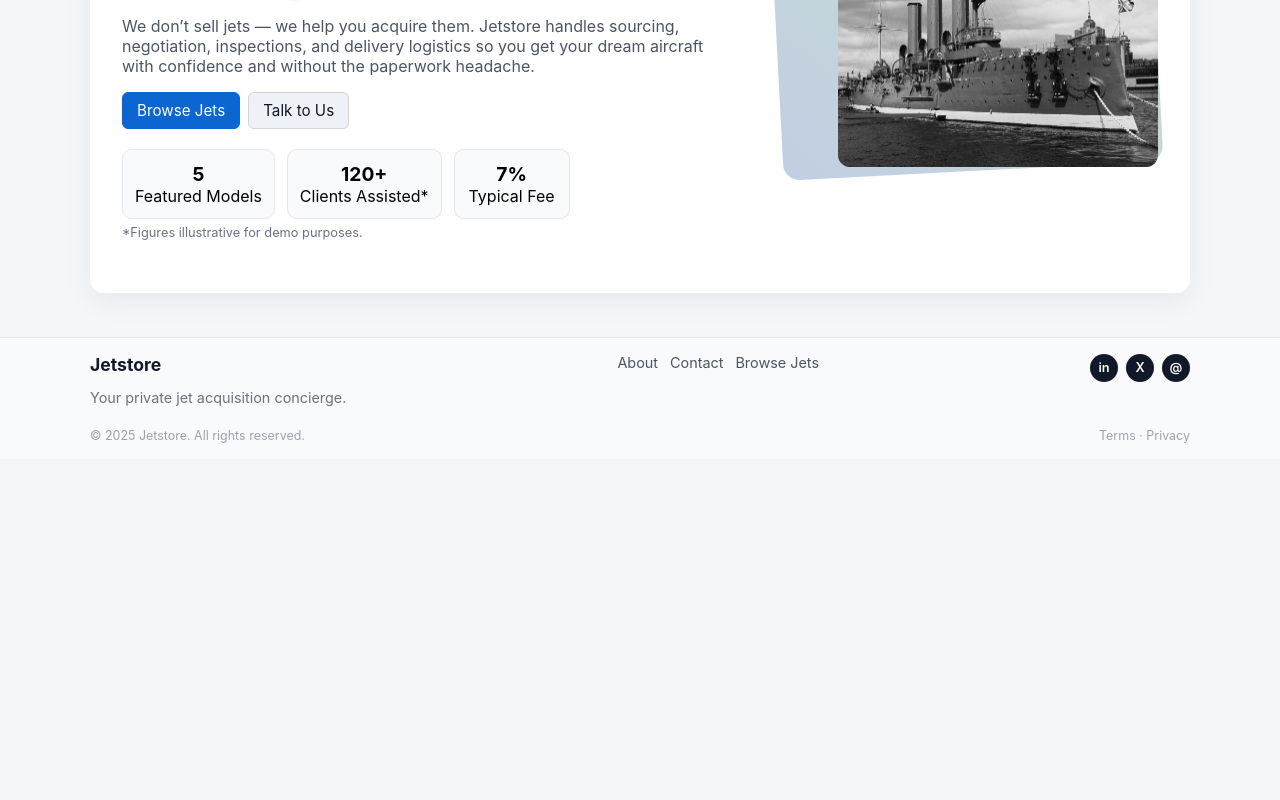
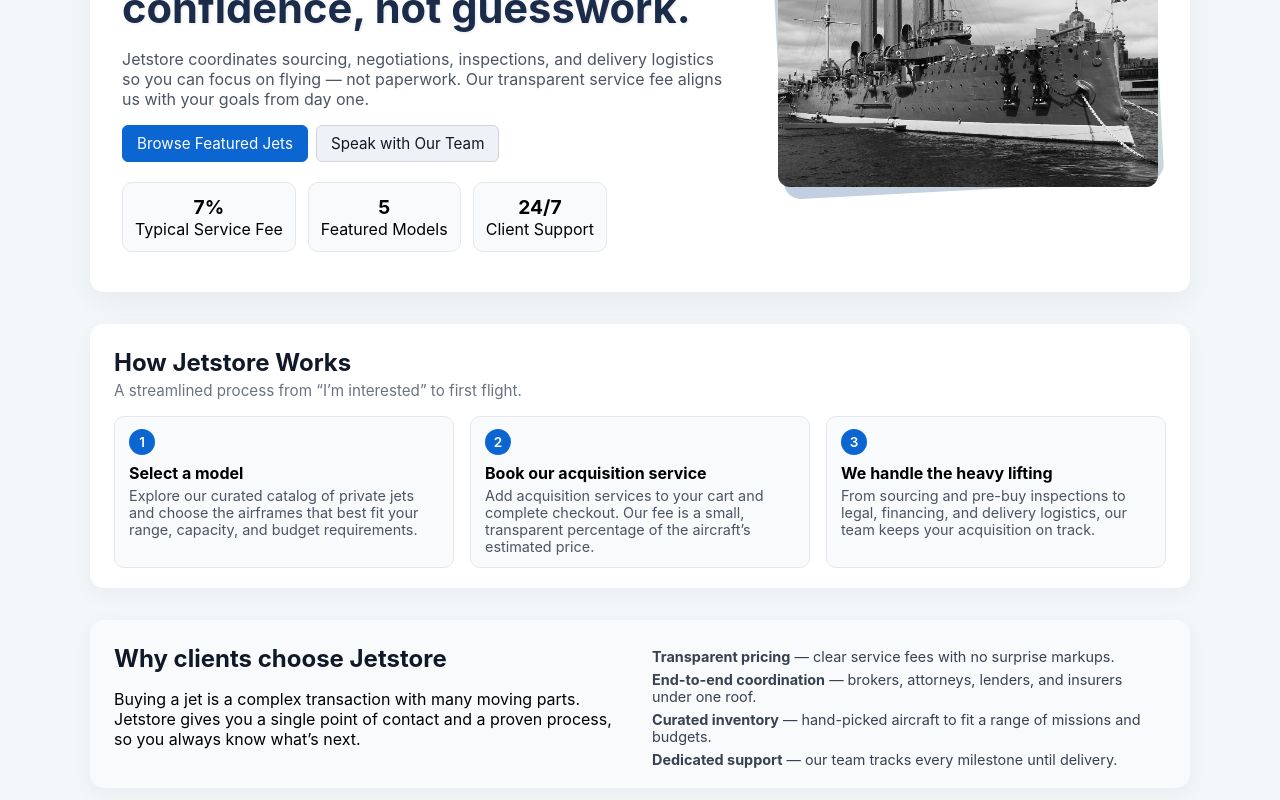
Before and after one commit to Dragontory/CSE5234-Lab, a React (Create React App) app in the folder jetstore/: page / in a window 1280 px wide. Shown: the part 260-1060 px from the top of the page. Before the commit the page ends 800 px from the top, so only its background shows below. Built offline with nearby package versions, Linux system fonts and the light colour scheme.

Commit message:
Fixed some of the products on the purchase page

```diff
--- a/jetstore/src/App.css
+++ b/jetstore/src/App.css
@@ -272,18 +272,117 @@
   font-size: 1.2rem;
 }
 
+.hero-pill {
+  display: inline-flex;
+  align-items: center;
+  padding: 4px 10px;
+  border-radius: 999px;
+  background: #e0f2fe;
+  color: #0369a1;
+  font-size: 0.8rem;
+  font-weight: 600;
+  letter-spacing: 0.06em;
+  text-transform: uppercase;
+  margin-bottom: 10px;
+}
+
+/* Sections below hero */
+.home-section {
+  margin-top: 32px;
+  background: #ffffff;
+  padding: 24px 24px 20px;
+  border-radius: 14px;
+  box-shadow: 0 6px 22px rgba(15, 23, 42, 0.05);
+}
+
+.home-section-muted {
+  background: #f9fafb;
+}
+
+.home-section h2 {
+  margin-top: 0;
+  margin-bottom: 4px;
+  font-size: 1.5rem;
+  color: #111827;
+}
+
+.home-section-subtitle {
+  margin: 0 0 16px;
+  color: #6b7280;
+  font-size: 0.95rem;
+}
+
+.home-steps {
+  display: grid;
+  grid-template-columns: repeat(3, minmax(0, 1fr));
+  gap: 16px;
+  margin-top: 8px;
+}
+
+.home-step {
+  background: #f9fafb;
+  border-radius: 10px;
+  padding: 12px 14px;
+  border: 1px solid #e5e7eb;
+  text-align: left;
+}
+
+.home-step-number {
+  width: 26px;
+  height: 26px;
+  border-radius: 999px;
+  background: #0b66d1;
+  color: #fff;
+  display: inline-flex;
+  align-items: center;
+  justify-content: center;
+  font-size: 0.85rem;
+  font-weight: 600;
+  margin-bottom: 6px;
+}
+
+.home-step h3 {
+  margin: 2px 0 4px;
+  font-size: 1rem;
+}
+
+.home-step p {
+  margin: 0;
+  font-size: 0.9rem;
+  color: #4b5563;
+}
+
+.home-grid {
+  display: grid;
+  grid-template-columns: minmax(0, 1.2fr) minmax(0, 1.2fr);
+  gap: 24px;
+  align-items: flex-start;
+}
+
+.home-feature-list {
+  list-style: none;
+  padding: 0;
+  margin: 4px 0 0;
+  font-size: 0.9rem;
+  color: #374151;
+}
+
+.home-feature-list li + li {
+  margin-top: 6px;
+}
+
 /* Catalog */
 .catalog {
-  display: flex;
-  flex-wrap: wrap;
-  gap: 20px;
-  justify-content: flex-start;
+  display: grid;
+  grid-template-columns: repeat(2, minmax(0, 1fr));
+  gap: 24px;
 }
+
 
 .card {
   border: 1px solid #e5e7eb;
   padding: 0;
-  width: 260px;
+  width: 100%;
   border-radius: 14px;
   background: #fff;
   box-shadow: 0 4px 10px rgba(15, 23, 42, 0.06);
@@ -633,13 +732,6 @@
   color: #6b7280;
 }
 
-.cart-item-actions {
-  display: flex;
-  flex-direction: column;
-  gap: 4px;
-  align-items: flex-end;
-}
-
 .cart-qty-controls {
   display: inline-flex;
   align-items: center;
@@ -664,23 +756,50 @@
   cursor: pointer;
 }
 
+.cart-checkout {
+  padding-inline: 10px;
+}
+
+.cart-item-actions {
+  display: flex;
+  flex-direction: column;
+  gap: 4px;
+  align-items: flex-end;
+}
+
+.cart-line-total {
+  font-size: 0.82rem;
+  color: #111827;
+  font-weight: 500;
+}
+
+/* footer area */
 .cart-foot {
-  margin-top: 8px;
-  font-weight: 700;
-  text-align: right;
+  margin-top: 12px;
+  padding-top: 8px;
+  border-top: 1px solid #e5e7eb;
   display: flex;
   justify-content: space-between;
   align-items: center;
-  gap: 8px;
+  gap: 12px;
 }
 
-.cart-total span {
-  font-size: 0.86rem;
-  color: #6b7280;
+.cart-total {
+  display: flex;
+  flex-direction: column;
+  align-items: flex-end;
 }
 
-.cart-checkout {
-  padding-inline: 10px;
+.cart-total-label {
+  font-size: 0.8rem;
+  color: #6b7280;
+  margin-bottom: 2px;
+}
+
+.cart-total-amount {
+  font-size: 1rem;
+  font-weight: 700;
+  color: #111827;
 }
 
 /* About / Contact layout tweaks */
@@ -850,6 +969,14 @@
     width: 100%;
   }
 
+  .home-steps {
+    grid-template-columns: minmax(0, 1fr);
+  }
+
+  .home-grid {
+    grid-template-columns: minmax(0, 1fr);
+  }
+
   .checkout-layout {
     grid-template-columns: minmax(0, 1fr);
   }
@@ -863,7 +990,7 @@
   }
 
   .card {
-    width: calc(50% - 10px);
+    width: 100%;
   }
 }
 
@@ -876,8 +1003,8 @@
     padding-inline: 6px;
   }
 
-  .card {
-    width: 100%;
+  .catalog {
+    grid-template-columns: minmax(0, 1fr);
   }
 }
 
--- a/jetstore/src/components/Home.js
+++ b/jetstore/src/components/Home.js
@@ -4,39 +4,112 @@
 
 export default function Home() {
   return (
+    <>
       <div className="home-hero">
         <div className="hero-left">
-        <h1>Jetstore Acquisition Concierge</h1>
+          <div className="hero-pill">Jet acquisition concierge</div>
+          <h1>Acquire your next jet with confidence, not guesswork.</h1>
           <p>
-          We don’t sell jets — we help you acquire them. Jetstore handles sourcing, negotiation,
-          inspections, and delivery logistics so you get your dream aircraft with confidence and
-          without the paperwork headache.
+            Jetstore coordinates sourcing, negotiations, inspections, and delivery logistics
+            so you can focus on flying — not paperwork. Our transparent service fee aligns
+            us with your goals from day one.
           </p>
+
           <div className="hero-actions">
-          <Link to="/purchase" className="btn primary">Browse Jets</Link>
-          <Link to="/contact" className="btn">Talk to Us</Link>
+            <Link to="/purchase" className="btn primary">
+              Browse Featured Jets
+            </Link>
+            <Link to="/contact" className="btn">
+              Speak with Our Team
+            </Link>
           </div>
+
           <div className="stats">
+            <div className="stat">
+              <div className="stat-number">7%</div>
+              <div className="stat-label">Typical Service Fee</div>
+            </div>
             <div className="stat">
               <div className="stat-number">5</div>
               <div className="stat-label">Featured Models</div>
             </div>
             <div className="stat">
-            <div className="stat-number">120+</div>
-            <div className="stat-label">Clients Assisted*</div>
-          </div>
-          <div className="stat">
-            <div className="stat-number">7%</div>
-            <div className="stat-label">Typical Fee</div>
+              <div className="stat-number">24/7</div>
+              <div className="stat-label">Client Support</div>
             </div>
           </div>
-        <p style={{ fontSize: '0.8rem', color: '#6b7280', marginTop: 6 }}>
-          *Figures illustrative for demo purposes.
+        </div>
+
+        <div className="hero-right">
+          <img src="/assets/orion.jpg" alt="Orion jet flying above the clouds" />
+        </div>
+      </div>
+
+      {/* How it works section */}
+      <section className="home-section">
+        <h2>How Jetstore Works</h2>
+        <p className="home-section-subtitle">
+          A streamlined process from “I’m interested” to first flight.
+        </p>
+
+        <div className="home-steps">
+          <div className="home-step">
+            <div className="home-step-number">1</div>
+            <h3>Select a model</h3>
+            <p>
+              Explore our curated catalog of private jets and choose the airframes that best fit
+              your range, capacity, and budget requirements.
             </p>
           </div>
-      <div className="hero-right">
-        <img src="/assets/orion.jpg" alt="Orion Cruiser" style={{ width: 320 }} />
+          <div className="home-step">
+            <div className="home-step-number">2</div>
+            <h3>Book our acquisition service</h3>
+            <p>
+              Add acquisition services to your cart and complete checkout. Our fee is a small,
+              transparent percentage of the aircraft’s estimated price.
+            </p>
+          </div>
+          <div className="home-step">
+            <div className="home-step-number">3</div>
+            <h3>We handle the heavy lifting</h3>
+            <p>
+              From sourcing and pre-buy inspections to legal, financing, and delivery logistics,
+              our team keeps your acquisition on track.
+            </p>
           </div>
         </div>
+      </section>
+
+      {/* Value props */}
+      <section className="home-section home-section-muted">
+        <div className="home-grid">
+          <div>
+            <h2>Why clients choose Jetstore</h2>
+            <p>
+              Buying a jet is a complex transaction with many moving parts. Jetstore gives you
+              a single point of contact and a proven process, so you always know what’s next.
+            </p>
+          </div>
+          <ul className="home-feature-list">
+            <li>
+              <strong>Transparent pricing</strong>
+              <span> — clear service fees with no surprise markups.</span>
+            </li>
+            <li>
+              <strong>End-to-end coordination</strong>
+              <span> — brokers, attorneys, lenders, and insurers under one roof.</span>
+            </li>
+            <li>
+              <strong>Curated inventory</strong>
+              <span> — hand-picked aircraft to fit a range of missions and budgets.</span>
+            </li>
+            <li>
+              <strong>Dedicated support</strong>
+              <span> — our team tracks every milestone until delivery.</span>
+            </li>
+          </ul>
+        </div>
+      </section>
+    </>
   );
 }
--- a/jetstore/src/components/purchase.js
+++ b/jetstore/src/components/purchase.js
@@ -19,16 +19,18 @@
 
 // Choose a base image per jet (by name)
 function getBaseImageForItem(item) {
-  const name = (item.name || '').toLowerCase();
+  const name = (item.name || '').toLowerCase().trim();
 
-  if (name.includes('orion')) return '/assets/orion.jpg';
-  if (name.includes('falcon')) return '/assets/falcon.jpg';
-  if (name.includes('hawk')) return '/assets/hawk.jpg';
-  if (name.includes('aurora')) return '/assets/aurora.jpg';
-  if (name.includes('zephyr')) return '/assets/zephyr.jpg';
+  let path;
+  if (name.includes('orion')) path = '/assets/orion.jpg';
+  else if (name.includes('falcon')) path = '/assets/falcon.jpg';
+  else if (name.includes('hawk')) path = '/assets/hawk.jpg';
+  else if (name.includes('sky')) path = '/assets/aurora.jpg';
+  else if (name.includes('eagle')) path = '/assets/zephyr.jpg';
+  else path = '/assets/generic-jet.jpg';
 
-  // Fallback generic image
-  return '/assets/orion.jpg';
+  console.log('Jet name:', item.name, '→ image:', path);
+  return path;
 }
 
 // For the catalog: each card gets a 5-frame slideshow of the same image
```
Also changed, not shown: jetstore/src/components/CartOverlay.js (+14 -6 lines). Lines whose indentation alone changed are shown as unchanged.
